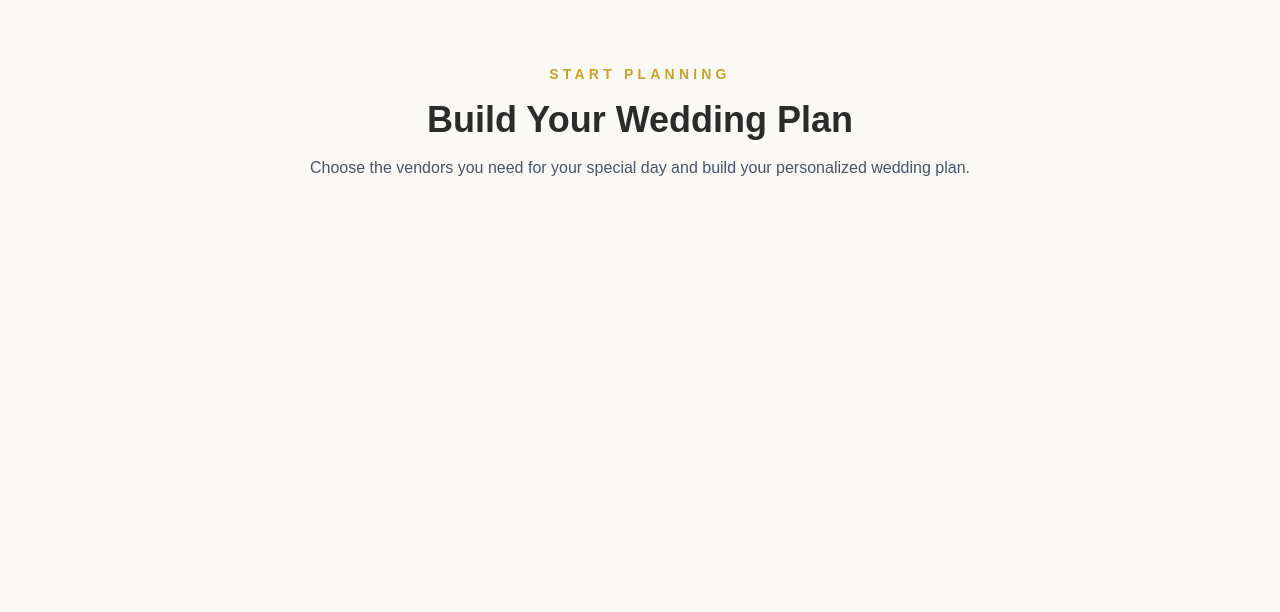
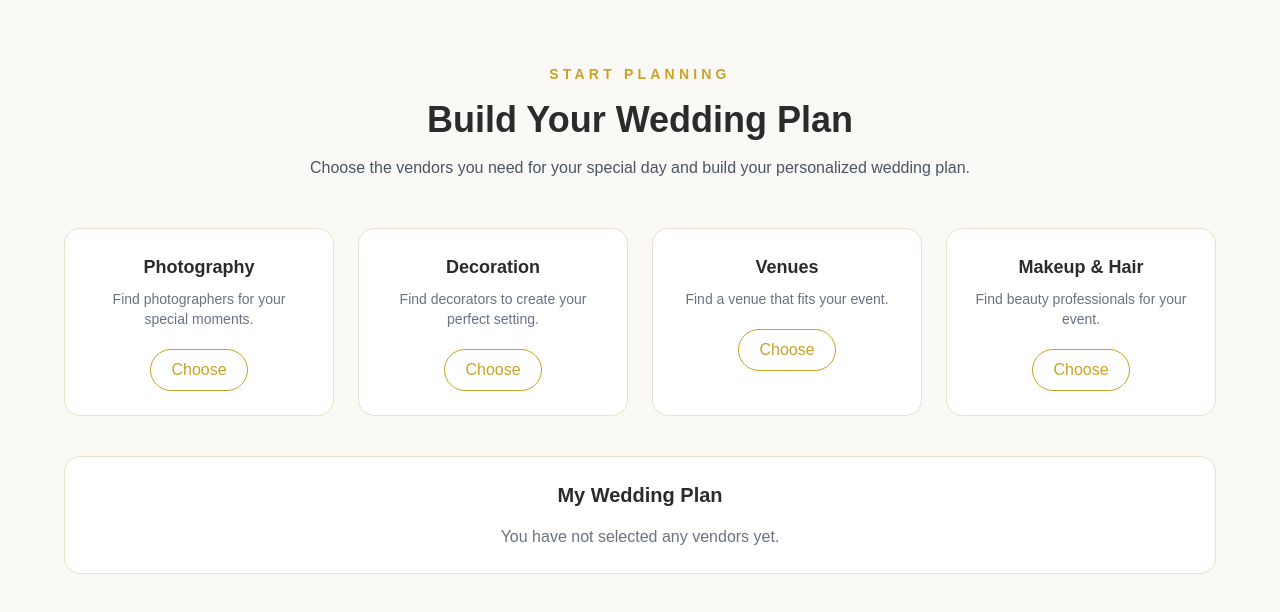
Before and after one commit to ReeSeng1/wedding-event-platform, a Next.js app in the folder frontend/: page /find-vendors in a window 1280 px wide. Shown: the top 612 px of the page. Built offline with nearby package versions, Linux system fonts and the light colour scheme.

Commit message:
update find vendors page

```diff
--- a/frontend/src/app/find-vendors/page.tsx
+++ b/frontend/src/app/find-vendors/page.tsx
@@ -1,4 +1,10 @@
+"use client";
+
+import { useState } from "react";
+
 export default function FindVendorsPage() {
+    const [selectedVendors, setSelectedVendors] = useState<string[]>([]);
+
     return (
         <main className="min-h-screen bg-[#FAF9F6] px-8 py-16">
             <div className="mx-auto max-w-6xl">
@@ -6,12 +12,145 @@ export default function FindVendorsPage() {
                     <p className="text-sm font-semibold uppercase tracking-[0.3em] text-[#C9A227]">
                         Start Planning
                     </p>
+
                     <h1 className="mt-4 text-4xl font-bold text-[#2B2B2B]">
                         Build Your Wedding Plan
                     </h1>
+
                     <p className="mx-auto mt-4 max-w-2xl text-gray-600">
-                        Choose the vendors you need for your special day and build your personalized wedding plan.
+                        Choose the vendors you need for your special day and build
+                        your personalized wedding plan.
                     </p>
+
+                    <div className="mt-12 grid gap-6 sm:grid-cols-2 lg:grid-cols-4">
+                        <div className="rounded-2xl border border-[#E8E1CC] bg-white p-6 text-center">
+                            <h2 className="text-lg font-semibold text-[#2B2B2B]">
+                                Photography
+                            </h2>
+
+                            <p className="mt-2 text-sm text-gray-500">
+                                Find photographers for your special moments.
+                            </p>
+
+                            <button
+                                onClick={() =>
+                                    setSelectedVendors((current) =>
+                                        current.includes("Photography")
+                                            ? current
+                                            : [...current, "Photography"]
+                                    )
+                                }
+                                className="mt-5 rounded-full border border-[#C9A227] px-5 py-2 text-[#C9A227] hover:bg-[#FAF9F6]"
+                            >
+                                Choose
+                            </button>
+                        </div>
+                        <div className="rounded-2xl border border-[#E8E1CC] bg-white p-6 text-center">
+                            <h2 className="text-lg font-semibold text-[#2B2B2B]">
+                                Decoration
+                            </h2>
+
+                            <p className="mt-2 text-sm text-gray-500">
+                                Find decorators to create your perfect setting.
+                            </p>
+
+                            <button
+                                onClick={() =>
+                                    setSelectedVendors((current) =>
+                                        current.includes("Decoration")
+                                            ? current
+                                            : [...current, "Decoration"]
+                                    )
+                                }
+                                className="mt-5 rounded-full border border-[#C9A227] px-5 py-2 text-[#C9A227] hover:bg-[#FAF9F6]"
+                            >
+                                Choose
+                            </button>
+                        </div>
+                        <div className="rounded-2xl border border-[#E8E1CC] bg-white p-6 text-center">
+                            <h2 className="text-lg font-semibold text-[#2B2B2B]">
+                                Venues
+                            </h2>
+
+                            <p className="mt-2 text-sm text-gray-500">
+                                Find a venue that fits your event.
+                            </p>
+
+                            <button
+                                onClick={() =>
+                                    setSelectedVendors((current) =>
+                                        current.includes("Venues")
+                                            ? current
+                                            : [...current, "Venues"]
+                                    )
+                                }
+                                className="mt-5 rounded-full border border-[#C9A227] px-5 py-2 text-[#C9A227] hover:bg-[#FAF9F6]"
+                            >
+                                Choose
+                            </button>
+                        </div>
+                        <div className="rounded-2xl border border-[#E8E1CC] bg-white p-6 text-center">
+                            <h2 className="text-lg font-semibold text-[#2B2B2B]">
+                                Makeup & Hair
+                            </h2>
+
+                            <p className="mt-2 text-sm text-gray-500">
+                                Find beauty professionals for your event.
+                            </p>
+
+                            <button
+                                onClick={() =>
+                                    setSelectedVendors((current) =>
+                                        current.includes("Makeup & Hair")
+                                            ? current
+                                            : [...current, "Makeup & Hair"]
+                                    )
+                                }
+                                className="mt-5 rounded-full border border-[#C9A227] px-5 py-2 text-[#C9A227] hover:bg-[#FAF9F6]"
+                            >
+                                Choose
+                            </button>
+                        </div>
+                    </div>
+
+                    {/* My Wedding Plan */}
+                    <div className="mt-10 rounded-2xl border border-[#E8E1CC] bg-white p-6">
+                        <h2 className="text-xl font-semibold text-[#2B2B2B]">
+                            My Wedding Plan
+                        </h2>
+
+                        {selectedVendors.length === 0 ? (
+                            <p className="mt-4 text-gray-500">
+                                You have not selected any vendors yet.
+                            </p>
+                        ) : (
+                            <div className="mt-4 flex flex-wrap gap-3">
+                                {selectedVendors.map((vendor) => (
+                                    <div
+                                        key={vendor}
+                                        className="flex items-center gap-2 rounded-full border border-[#E8E1CC] bg-[#FAF9F6] px-4 py-2"
+                                    >
+                                        <span className="text-sm text-[#2B2B2B]">
+                                            {vendor}
+                                        </span>
+
+                                        <button
+                                            onClick={() =>
+                                                setSelectedVendors((current) =>
+                                                    current.filter(
+                                                        (item) => item !== vendor
+                                                    )
+                                                )
+                                            }
+                                            className="text-sm text-[#C9A227] hover:text-[#B08D20]"
+                                        >
+                                            Remove
+                                        </button>
+                                    </div>
+                                ))}
+                            </div>
+                        )}
+                    </div>
                 </div>
             </div>
         </main>
```
